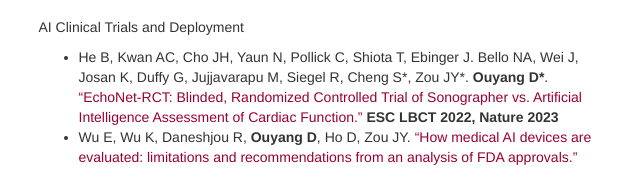
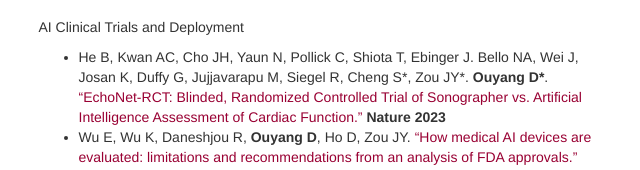
Before and after one commit to douyang/douyang.github.io, a plain HTML site: page index.html in a window 1280 px wide. Shown: the part 978-1148 px from the top of the page, without its empty margins (361-1001 px from the left). Drawn offline with nearby package versions, Linux system fonts and the light colour scheme.

Commit message:
Update index.html

```diff
--- a/index.html
+++ b/index.html
@@ -92,7 +92,7 @@ I am a cardiologist and researcher in the  <a href="https://www.cedars-sinai.org
 	<ul>
 
 		 		<li>
-	He B, Kwan AC, Cho JH, Yaun N, Pollick C, Shiota T, Ebinger J. Bello NA, Wei J, Josan K, Duffy G, Jujjavarapu M, Siegel R, Cheng S*, Zou JY*. <b>Ouyang D*</b>. <a href="https://www.nature.com/articles/s41586-023-05947-3">“EchoNet-RCT: Blinded, Randomized Controlled Trial of Sonographer vs. Artificial Intelligence Assessment of Cardiac Function.”</a> <b>ESC LBCT 2022, Nature 2023</b>
+	He B, Kwan AC, Cho JH, Yaun N, Pollick C, Shiota T, Ebinger J. Bello NA, Wei J, Josan K, Duffy G, Jujjavarapu M, Siegel R, Cheng S*, Zou JY*. <b>Ouyang D*</b>. <a href="https://www.nature.com/articles/s41586-023-05947-3">“EchoNet-RCT: Blinded, Randomized Controlled Trial of Sonographer vs. Artificial Intelligence Assessment of Cardiac Function.”</a> <b>Nature 2023</b>
 	</li>
  <li>
 	  Wu E, Wu K, Daneshjou R, <b>Ouyang D</b>, Ho D, Zou JY. <a href="https://www.nature.com/articles/s41591-021-01312-x">“How medical AI devices are evaluated: limitations and recommendations from an analysis of FDA approvals.”</a> <b> Nature Medicine </b> April 5, 2021.
```
